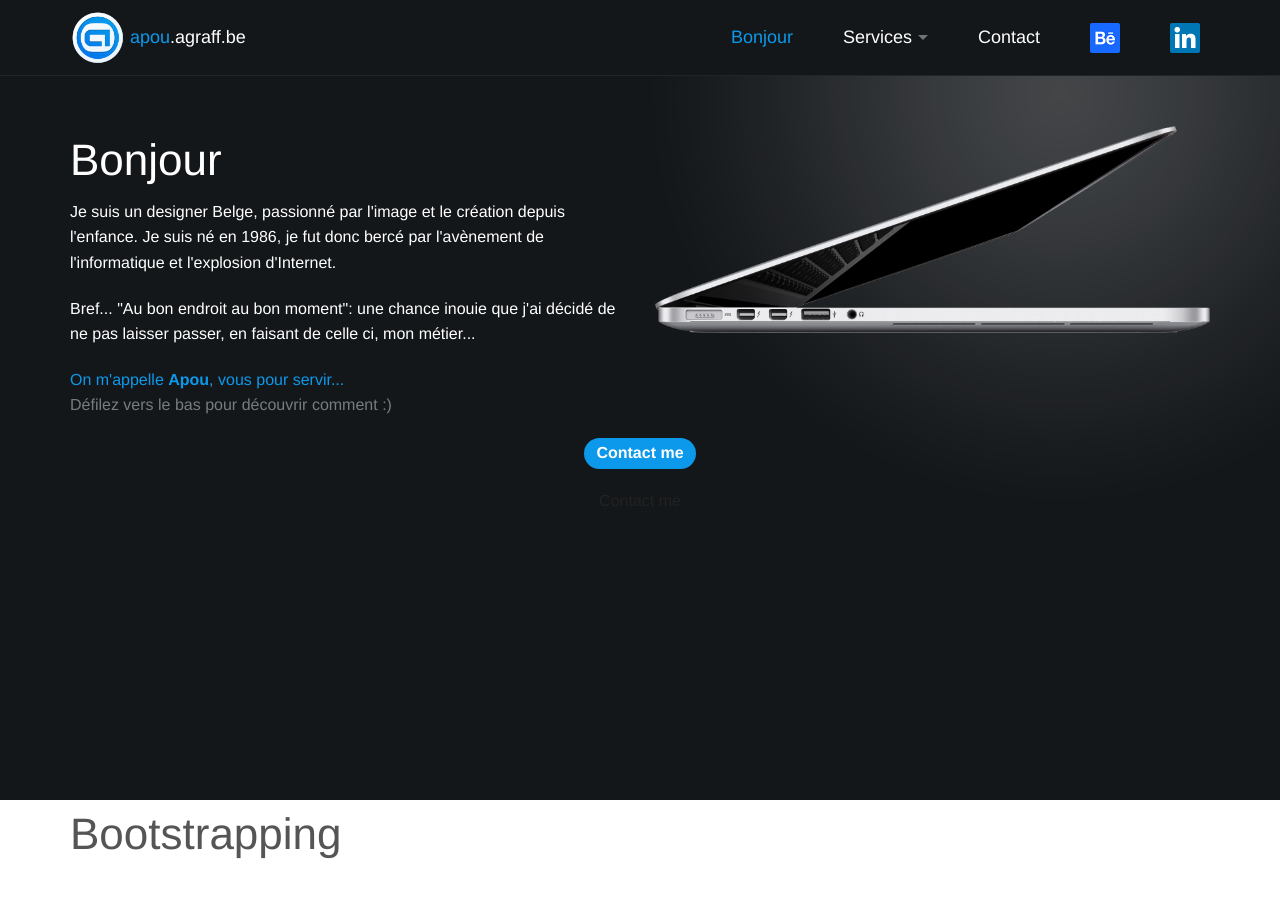
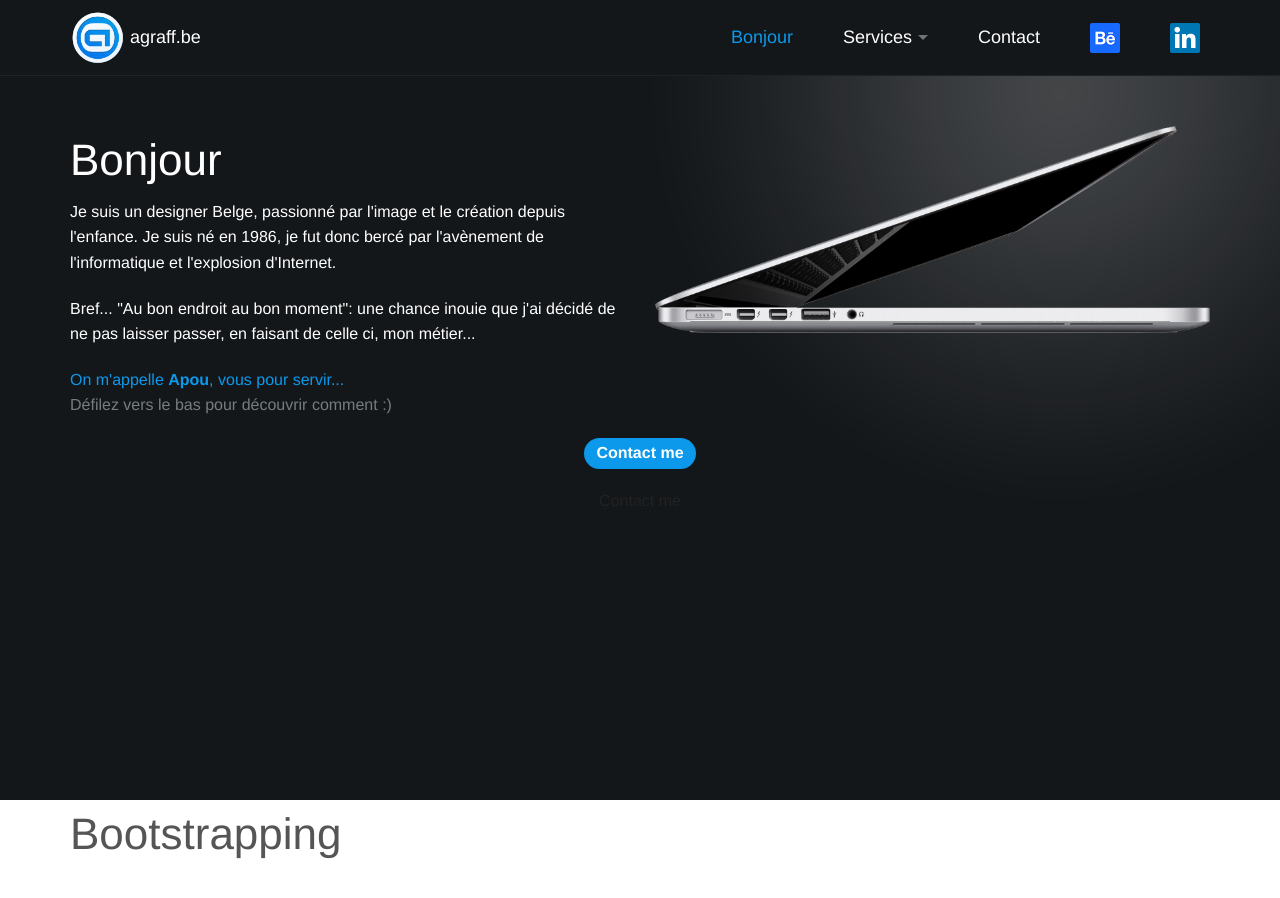
Before and after one commit to apouagraff/apouagraff.github.io, a website: page index.html in a window 1280 px wide. Shown: the top 898 px of the page. Drawn offline with Linux system fonts and the light colour scheme.

Commit message:
change the title in the header

```diff
--- a/index.html
+++ b/index.html
@@ -16,7 +16,7 @@
   <nav class="top-bar" data-topbar data-options="is_hover: false" role="navigation">
     <ul class="title-area">
       <li class="name">
-        <h1 class="hide-for-small-only"><a href="#"><span class="agraffblue">apou</span>.agraff.be</a></h1>
+        <h1 class="hide-for-small-only"><a href="#">agraff.be</a></h1>
       </li>
        <!-- Remove the class "menu-icon" to get rid of menu icon. Take out "Menu" to just have icon alone -->
       <li class="toggle-topbar menu-icon"><a href="#"><span>Discover</span></a></li>
```
